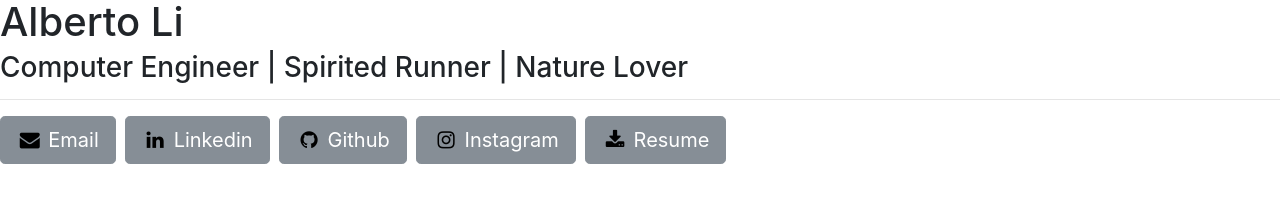
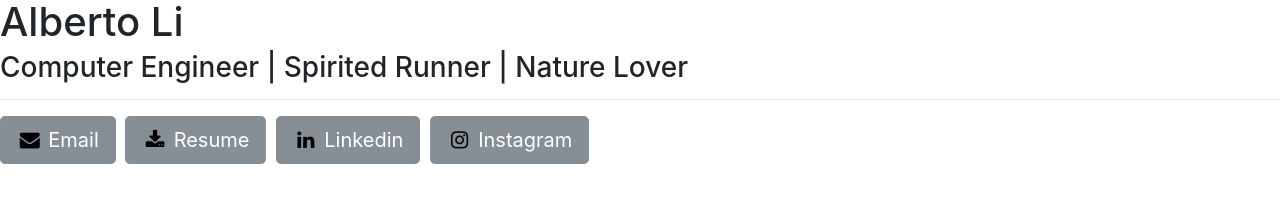
Before and after one commit to Alberto-Li/Alberto-Li.github.io, a website with bundled scripts: page index.html in a window 1280 px wide. Built offline with nearby package versions, Linux system fonts and the light colour scheme.

Commit message:
social media change

```diff
--- a/index.html
+++ b/index.html
@@ -39,28 +39,22 @@
                         <span class="network-name">Email</span>
                     </a>
                 </li>
+                <li class="list-inline-item"> <!-- Resume -->
+                <a href= "Alberto_Li_Resume.pdf" target = "_blank" class="btn btn-secondary btn-lg">
+                        <i class="fa fa-download fa-fw" style="color:black"></i>
+                        <span class="network-name">Resume</span>
+                    </a>
+                </li>
                 <li class="list-inline-item"> <!-- Linkedin -->
                     <a href="http://www.linkedin.com/in/alberto-li-127410b9" target="_blank" class="btn btn-secondary btn-lg">
                         <i class="fa fa-linkedin fa-fw" style="color:black"></i>
                         <span class="network-name">Linkedin</span>
                     </a>
                 </li>
-                <li class="list-inline-item"> <!-- Github -->
-                    <a href="http://github.gatech.edu/ali97" target="_blank" class="btn btn-secondary btn-lg">
-                        <i class="fa fa-github fa-fw" style="color:black"></i>
-                        <span class="network-name">Github</span>
-                    </a>
-                </li>
                 <li class="list-inline-item"> <!-- Instagram -->
                     <a href="https://www.instagram.com/dumb_ytpos/" target="_blank" class="btn btn-secondary btn-lg">
                         <i class="fa fa-instagram fa-fw" style="color:black"></i>
                         <span class="network-name">Instagram</span>
-                    </a>
-                </li>
-                <li class="list-inline-item"> <!-- Resume -->
-                <a href= "Alberto_Li_Resume.pdf" target = "_blank" class="btn btn-secondary btn-lg">
-                        <i class="fa fa-download fa-fw" style="color:black"></i>
-                        <span class="network-name">Resume</span>
                     </a>
                 </li>
             </ul>
```
